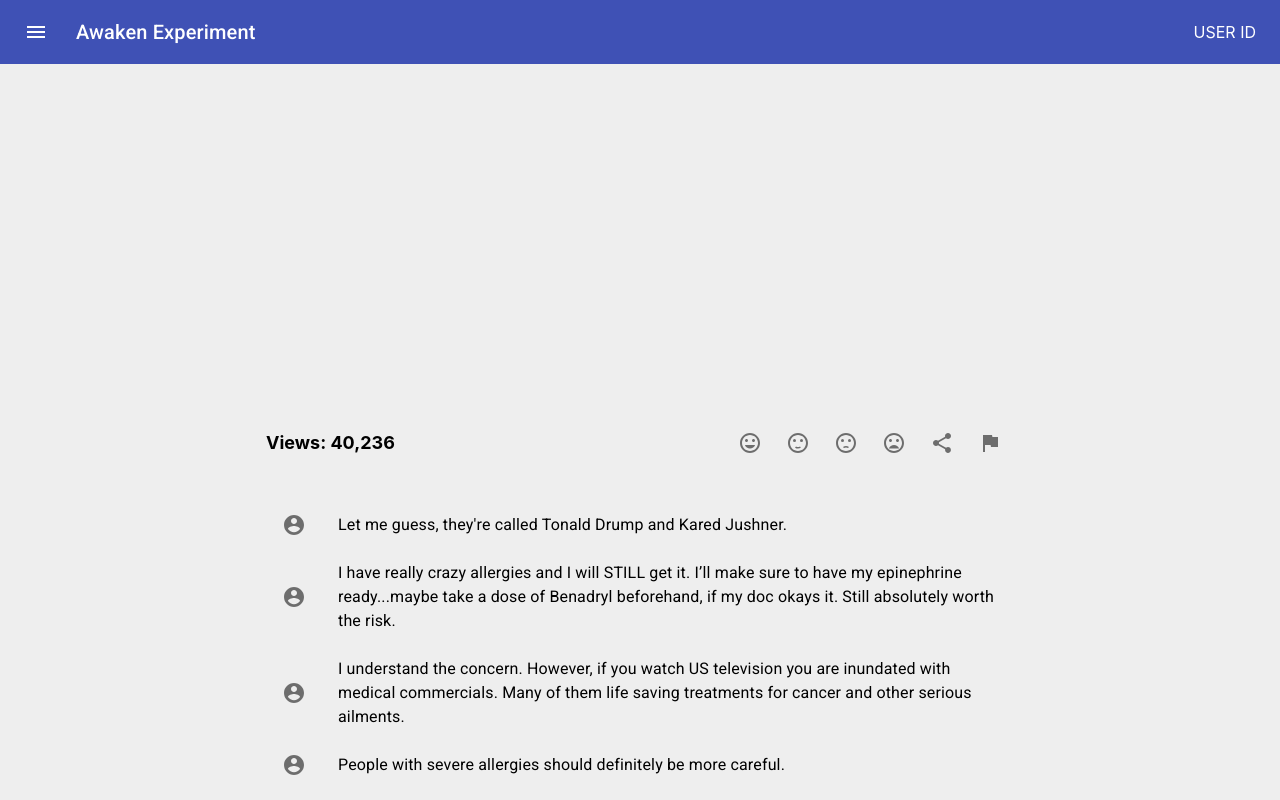
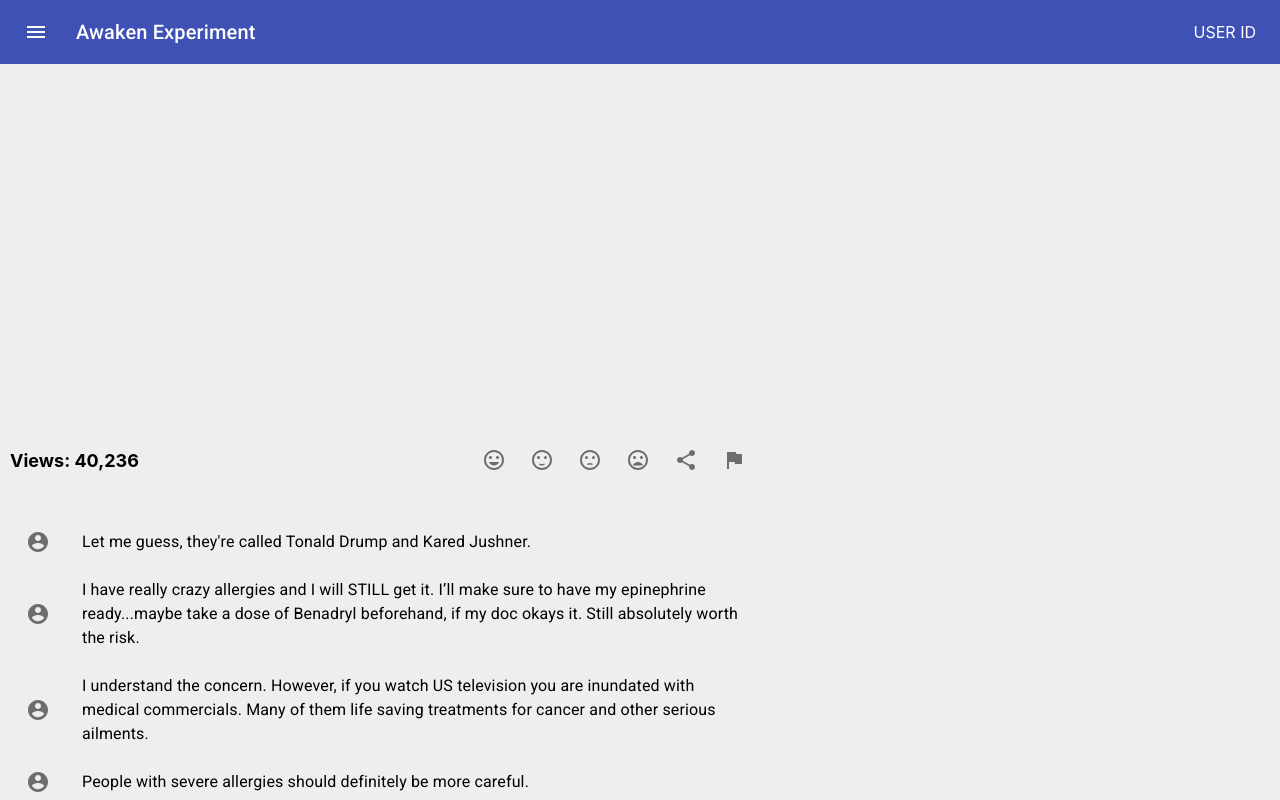
Before and after one commit to athakur36/AwakenExperiment, a React (Create React App) app: page /experiments in a window 1280 px wide. Built offline with nearby package versions, Linux system fonts and the light colour scheme.

Commit message:
added stepper to experiments page, css changes

```diff
--- a/src/components/questionnaire-format/likertMatrix.component.jsx
+++ b/src/components/questionnaire-format/likertMatrix.component.jsx
@@ -23,7 +23,6 @@ const useStyles = makeStyles({
   firstColumn: {
     minWidth: '300px',
     height: '100%',
-    border: '1px red solid',
     width: '30%',
   },
   secondColumn: {
@@ -33,8 +32,7 @@ const useStyles = makeStyles({
   },
   secondColumnItem: {
     flex: 1,
-    border: '1px solid blue',
-    lineBreak: 'anywhere',
+    lineBreak: 'auto',
   },
 });
 
@@ -67,7 +65,6 @@ const LikertMatrix = ({ questData }) => {
           <div className={classes.secondColumn}>
             <div className={classes.secondColumnItem}>
               <Radio
-                checked={selectedValue === 'a'}
                 onChange={handleChange}
                 value='a'
                 name='radio-button-demo'
@@ -76,7 +73,6 @@ const LikertMatrix = ({ questData }) => {
             </div>
             <div className={classes.secondColumnItem}>
               <Radio
-                checked={selectedValue === 'b'}
                 onChange={handleChange}
                 value='b'
                 name='radio-button-demo'
@@ -85,7 +81,6 @@ const LikertMatrix = ({ questData }) => {
             </div>
             <div className={classes.secondColumnItem}>
               <Radio
-                checked={selectedValue === 'c'}
                 onChange={handleChange}
                 value='c'
                 name='radio-button-demo'
@@ -94,7 +89,6 @@ const LikertMatrix = ({ questData }) => {
             </div>
             <div className={classes.secondColumnItem}>
               <Radio
-                checked={selectedValue === 'd'}
                 onChange={handleChange}
                 value='d'
                 name='radio-button-demo'
@@ -103,7 +97,6 @@ const LikertMatrix = ({ questData }) => {
             </div>
             <div className={classes.secondColumnItem}>
               <Radio
-                checked={selectedValue === 'e'}
                 onChange={handleChange}
                 value='e'
                 name='radio-button-demo'
--- a/src/components/video-player/comments.component.jsx
+++ b/src/components/video-player/comments.component.jsx
@@ -4,7 +4,6 @@ import {
   Button,
   ListItem,
   ListItemIcon,
-  FolderIcon,
   ListItemText,
   List,
 } from '@material-ui/core';
@@ -32,9 +31,6 @@ const Comments = () => {
   return (
     <section className='display-comment'>
       <form onSubmit={handleSubmit}>
-        {/* use TextField instead of textarea */}
-        {/* <TextField variant='outlined' fullWidth /> */}
-        {/* use List Text with Icon from Material */}
         <List>
           {commentsArray.map((comment) => (
             <div>
@@ -47,18 +43,17 @@ const Comments = () => {
             </div>
           ))}
         </List>
-
+        {/* add classes and give padding for submit button */}
         <div>
           <TextField
             variant='outlined'
             fullWidth
             placeholder='Type a comment here'
           />
+          <Button variant='contained' color='primary'>
+            Submit
+          </Button>
         </div>
-        {/* use material button */}
-        <Button variant='contained' color='primary'>
-          Submit
-        </Button>
       </form>
     </section>
   );
--- a/src/components/video-player/videoplayer.component.jsx
+++ b/src/components/video-player/videoplayer.component.jsx
@@ -5,20 +5,12 @@ import VideoReactions from './reactions.component';
 import { makeStyles } from '@material-ui/core/styles';
 
 const useStyles = makeStyles({
-  body: {
-    display: 'flex',
-    overflowY: 'auto',
-    alignItems: 'inherit',
-    justifyContent: 'center',
-    backgroundColor: '#eeeeee',
-  },
   root: {
     width: '60%',
-    height: '60%',
+    height: '100%',
     display: 'flex',
     flexDirection: 'column',
     padding: '10px',
-    alignItems: 'inherit',
   },
   title: {},
   video: {
@@ -61,7 +53,6 @@ const VideoPlayer = () => {
   const classes = useStyles();
 
   return (
-    <div className={classes.body}>
     <div className={classes.root}>
       <h2 className={classes.title}> Chris Pratt on Trump </h2>
       <div className={classes.videoPlayerContainer}>
@@ -85,7 +76,6 @@ const VideoPlayer = () => {
         <NewComment />
       </div>
     </div>
-    </div>
   );
 };
 
--- a/src/pages/experimentsPage.component.jsx
+++ b/src/pages/experimentsPage.component.jsx
@@ -1,13 +1,83 @@
 import React from 'react';
 import { makeStyles } from '@material-ui/core/styles';
 import VideoPlayer from '../components/video-player/videoplayer.component';
+import Stepper from '@material-ui/core/Stepper';
+import Step from '@material-ui/core/Step';
+import StepLabel from '@material-ui/core/StepLabel';
+import Button from '@material-ui/core/Button';
 
 const useStyles = makeStyles({});
 
 const ExperimentsPage = () => {
   const classes = useStyles();
+  const [activeStep, setActiveStep] = React.useState(0);
 
-  return <VideoPlayer />;
+  const handleNext = () => {
+    setActiveStep((prevActiveStep) => prevActiveStep + 1);
+  };
+
+  const handleBack = () => {
+    setActiveStep((prevActiveStep) => prevActiveStep - 1);
+  };
+
+  const renderSwitch = (activeStep) => {
+    switch (activeStep) {
+      case 0:
+        return <VideoPlayer />;
+      case 1:
+        return <VideoPlayer />;
+      case 2:
+        return <VideoPlayer />;
+      case 3:
+        return <VideoPlayer />;
+      default:
+        return <div>Survey Type is Invalid</div>;
+    }
+  };
+
+  return (
+    <div>
+      <Stepper activeStep={activeStep}>
+        {[1, 2, 3, 4].map((ivSurvey, index) => {
+          return (
+            <Step key={'step-' + index}>
+              <StepLabel />
+            </Step>
+          );
+        })}
+      </Stepper>
+
+      <div className={classes.stepContent}>
+        {activeStep === 4 ? (
+          <div className={classes.instructions}>
+            <div>
+              Thank you! Now you will proceed to part-2 of the experiment.
+            </div>
+          </div>
+        ) : (
+          <>
+            {renderSwitch(activeStep)}
+            <div className={classes.buttons}>
+              {activeStep !== 0 ? (
+                <Button
+                  variant='contained'
+                  color='primary'
+                  onClick={handleBack}
+                >
+                  Back
+                </Button>
+              ) : (
+                <div></div>
+              )}
+              <Button variant='contained' color='primary' onClick={handleNext}>
+                {activeStep === 4 - 1 ? 'Finish' : 'Proceed'}
+              </Button>
+            </div>
+          </>
+        )}
+      </div>
+    </div>
+  );
 };
 
 export default ExperimentsPage;
```
Lines whose indentation alone changed are shown as unchanged.
